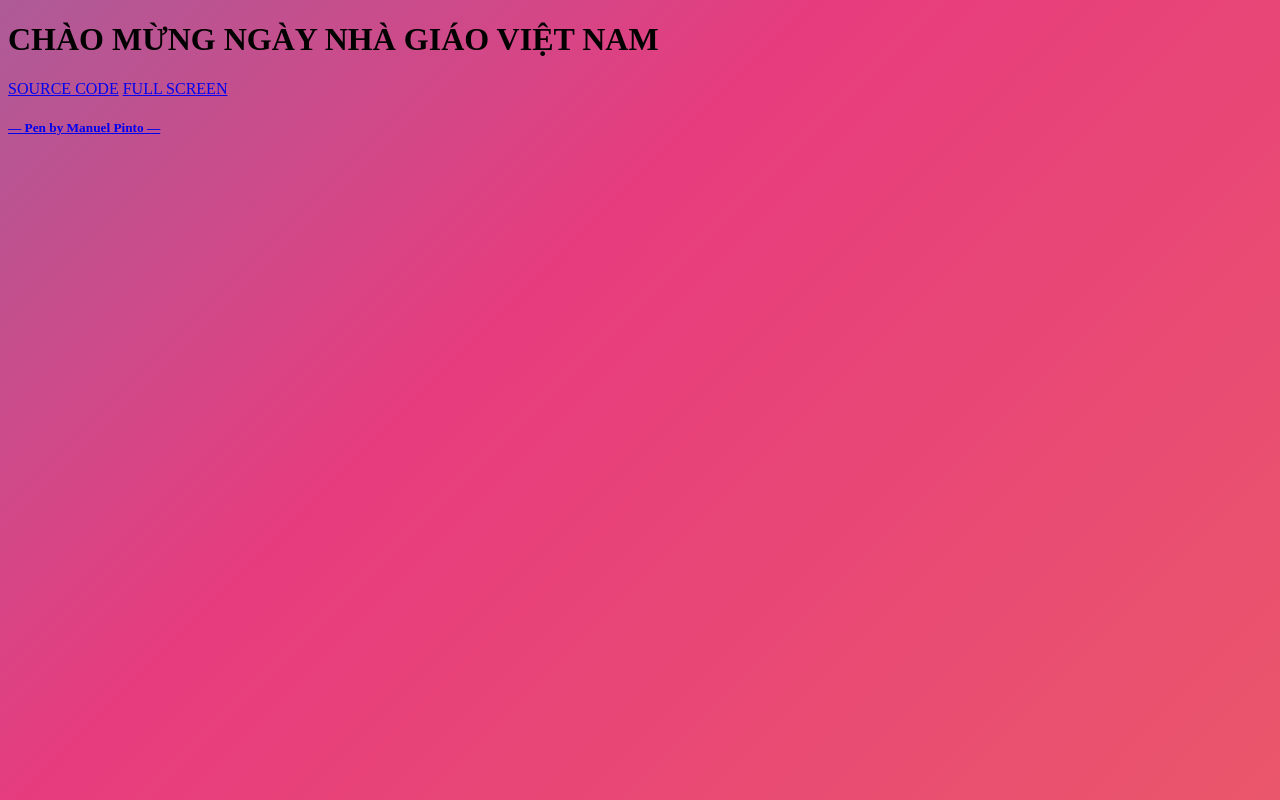
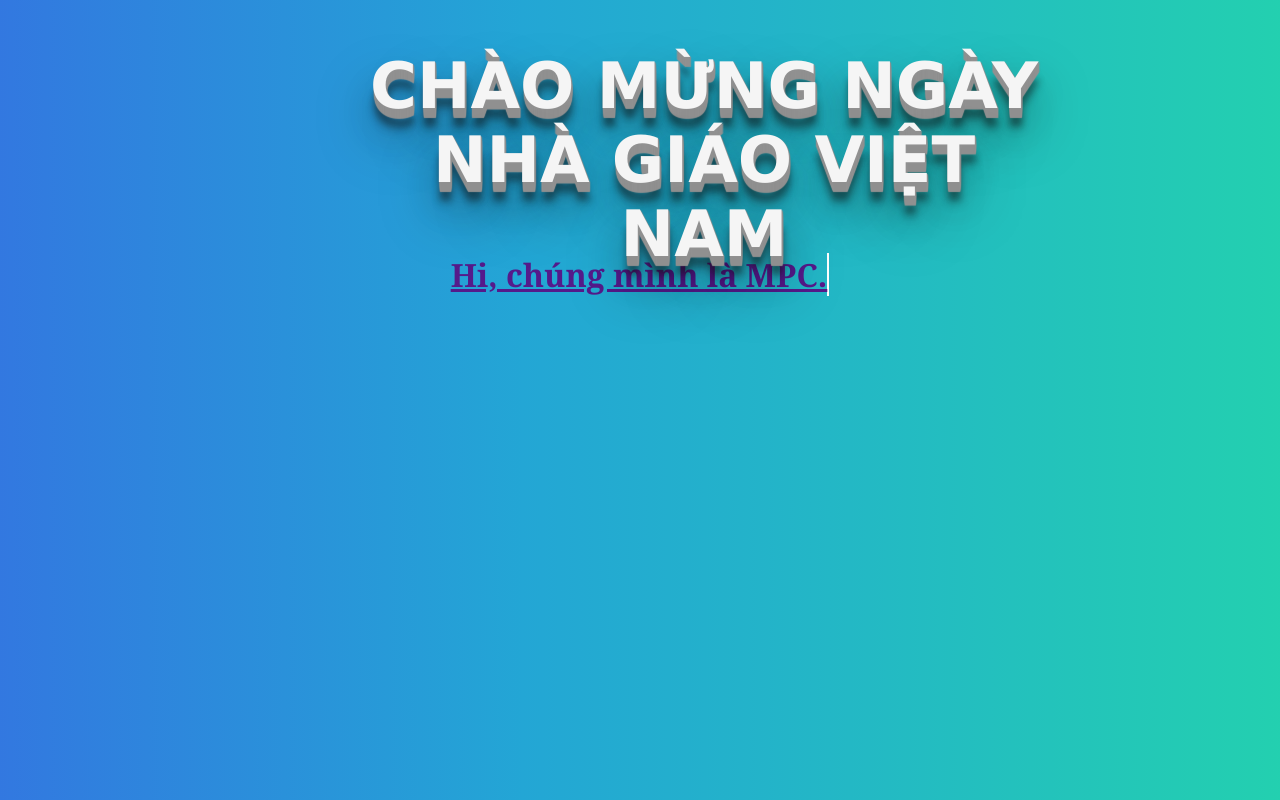
Before and after one commit to truongvu151/web_20.11, a plain HTML site: page index.html in a window 1280 px wide. Shown: the top 800 px of the page. Drawn offline with Linux system fonts and the light colour scheme.

Commit message:
update project

```diff
--- a/css/layout.css
+++ b/css/layout.css
@@ -1,6 +1,6 @@
 body {
-	background: linear-gradient(-45deg, #ee7752, #e73c7e, #23a6d5, #23d5ab);
-	background-size: 400% 400%;
+	background: linear-gradient(90deg, #52eea5, #3c5be7, #23a6d5, #23d5ab);
+	background-size: 200% 200%;
 	animation: gradient 15s ease infinite;
 	height: 100vh;
 }
@@ -16,3 +16,11 @@ body {
 		background-position: 0% 50%;
 	}
 }
+h1 {
+	margin-top: 20%;
+	color: #112c36;
+	text-align: center;
+	font-family:Cambria, Cochin, Georgia, Times, 'Times New Roman', serif;
+	font-weight: bold;
+	/*font-size: 4em;*/
+}
--- /dev/null
+++ b/css/text.css
@@ -0,0 +1,26 @@
+.text {
+    position: absolute;
+    top: 20%;
+    right: 45%;
+    text-align: center;
+    transform: translate(50%,-50%);
+    text-transform: uppercase;
+    font-family: verdana;
+    font-size: 4em;
+    font-weight: 700;
+    color: #f5f5f5;
+    text-shadow: 1px 1px 1px #919191,
+        1px 2px 1px #919191,
+        1px 3px 1px #919191,
+        1px 4px 1px #919191,
+        1px 5px 1px #919191,
+        1px 6px 1px #919191,
+        1px 7px 1px #919191,
+        1px 8px 1px #919191,
+        1px 9px 1px #919191,
+        1px 10px 1px #919191,
+    1px 18px 6px rgba(16,16,16,0.4),
+    1px 22px 10px rgba(16,16,16,0.2),
+    1px 25px 35px rgba(16,16,16,0.2),
+    1px 30px 60px rgba(16,16,16,0.4);
+}
--- a/index.html
+++ b/index.html
@@ -3,21 +3,24 @@
     <title>Tri ân thầy cô</title>
     <meta charset="utf-8">
     <link rel="stylesheet" href="css/layout.css">
+    <link rel="stylesheet" href="css/text.css">
 </head>
 <body>
     <div class="d-flex flex-column justify-content-center w-100 h-100">
 
         <div class="d-flex flex-column justify-content-center align-items-center">
-            <h1 class="fw-light text-white m-0">CHÀO MỪNG NGÀY NHÀ GIÁO VIỆT NAM</h1>
-            <div class="btn-group my-5">
-                <a href="https://codepen-api-export-production.s3.us-west-2.amazonaws.com/zip/PEN/pyBNzX/1578778289271/pure-css-gradient-background-animation.zip" class="btn btn-outline-light" aria-current="page"><i class="fas fa-file-download me-2"></i> SOURCE CODE</a>
-                <a href="https://codepen.io/P1N2O/full/pyBNzX" class="btn btn-outline-light">FULL SCREEN <i class="fas fa-expand ms-2"></i></a>
-            </div>
-            <a href="https://manuel.pinto.dev" class="text-decoration-none">
-                <h5 class="fw-light text-white m-0">— Pen by Manuel Pinto —</h5>
-            </a>
+            <span class="fw-light text-white m-0 text">CHÀO MỪNG NGÀY NHÀ GIÁO VIỆT NAM</span>
+        </div>
+        <div class="d-flex flex-column justify-content-center align-items-center">
+            <h1>
+                <a href="" class="typewrite" data-period="2000"
+                data-type='[ "Hi, chúng mình là MPC.", "Ngày 20/11 đã đến.", "Hãy cùng chúng mình.", "Gửi lời chúc đến các thầy cô nào." ]'>
+                  <span class="wrap"></span>
+                </a>
+            </h1>
         </div>
     </div>
     </div>
+    <script src="js/text.js"></script>
 </body>
 </html>
--- /dev/null
+++ b/js/text.js
@@ -0,0 +1,56 @@
+var TxtType = function(el, toRotate, period) {
+    this.toRotate = toRotate;
+    this.el = el;
+    this.loopNum = 0;
+    this.period = parseInt(period, 10) || 2000;
+    this.txt = '';
+    this.tick();
+    this.isDeleting = false;
+};
+
+TxtType.prototype.tick = function() {
+    var i = this.loopNum % this.toRotate.length;
+    var fullTxt = this.toRotate[i];
+
+    if (this.isDeleting) {
+    this.txt = fullTxt.substring(0, this.txt.length - 1);
+    } else {
+    this.txt = fullTxt.substring(0, this.txt.length + 1);
+    }
+
+    this.el.innerHTML = '<span class="wrap">'+this.txt+'</span>';
+
+    var that = this;
+    var delta = 200 - Math.random() * 100;
+
+    if (this.isDeleting) { delta /= 2; }
+
+    if (!this.isDeleting && this.txt === fullTxt) {
+    delta = this.period;
+    this.isDeleting = true;
+    } else if (this.isDeleting && this.txt === '') {
+    this.isDeleting = false;
+    this.loopNum++;
+    delta = 500;
+    }
+
+    setTimeout(function() {
+    that.tick();
+    }, delta);
+};
+
+window.onload = function() {
+    var elements = document.getElementsByClassName('typewrite');
+    for (var i=0; i<elements.length; i++) {
+        var toRotate = elements[i].getAttribute('data-type');
+        var period = elements[i].getAttribute('data-period');
+        if (toRotate) {
+          new TxtType(elements[i], JSON.parse(toRotate), period);
+        }
+    }
+    // INJECT CSS
+    var css = document.createElement("style");
+    css.type = "text/css";
+    css.innerHTML = ".typewrite > .wrap { border-right: 0.08em solid #fff}";
+    document.body.appendChild(css);
+};
```
